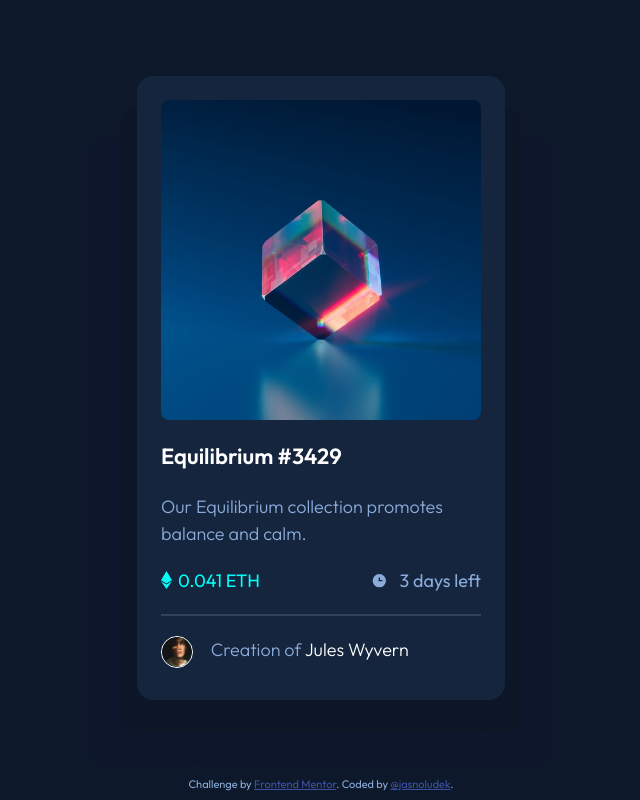
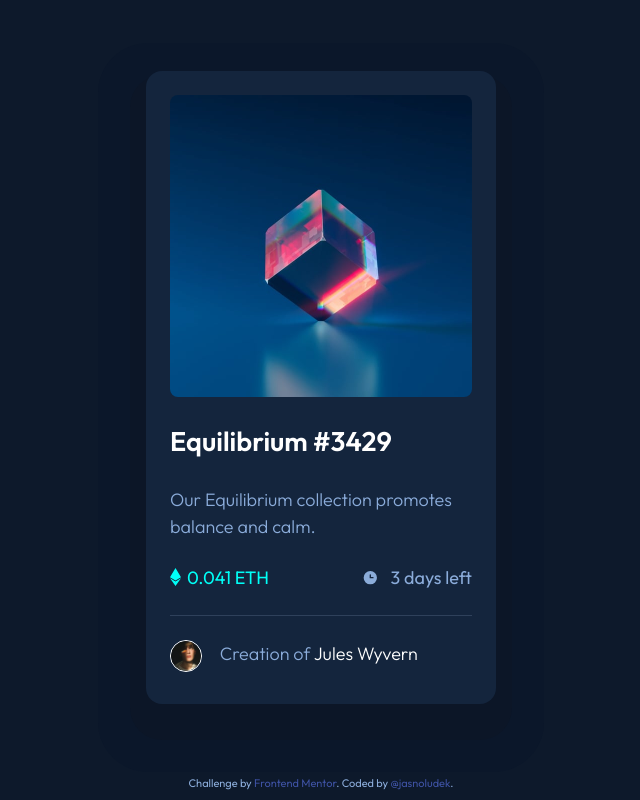
Before and after one commit to jasnoludek/nft-preview-card-component-main, a plain HTML site: page index.html in a window 1280 px wide. Shown: the whole page, without its empty margins (319-959 px from the left). Drawn offline with Linux system fonts and the light colour scheme.

Commit message:
Add anchor tags for interactive elements
This commit modifies html to be more accessible, by adding
anchor tags for all interactive buttons. Max-width is added
to the card container and the media query is removed from css.

```diff
--- a/index.html
+++ b/index.html
@@ -20,13 +20,17 @@
   <article class="card-container">
 
     <div class=img-container>
-      <img class="img-hero" src="images/image-equilibrium.jpg" alt="A colorful glass cube balancing on one of its corners on a shiny blue surface in front of a blue background">
-      <div class="img-overlay">
-        <img class="eye-icon" src="images/icon-view.svg" alt="">
-      </div>
+      <a href="#" target="_blank">
+        <img class="img-hero" src="images/image-equilibrium.jpg" alt="A colorful glass cube balancing on one of its corners on a shiny blue surface in front of a blue background">
+        <div class="img-overlay">
+          <img class="eye-icon" src="images/icon-view.svg" alt="">
+        </div>
+      </a>
     </div>
 
-    <h1>Equilibrium #3429</h1>
+    <a href="#" target="_blank">
+      <h1>Equilibrium #3429</h1>
+    </a>
 
     <p class="desc">Our Equilibrium collection promotes balance and calm.</p>
 
@@ -46,7 +50,7 @@
 
     <div class="creator">
       <img class="avatar" src="images/image-avatar.png" alt="">
-      <p class="creator-attr">Creation of <span>Jules Wyvern</span></p>
+      <p class="creator-attr">Creation of <a class="jules-w" href="#" target="_blank">Jules Wyvern</a></p>
     </div>
 
   </article>
--- a/style.css
+++ b/style.css
@@ -8,6 +8,11 @@
 * {
     margin: 0;
     padding: 0;
+}
+
+a {
+  text-decoration: none;
+  cursor: pointer;
 }
 
 :root {
@@ -45,12 +50,15 @@ body {
 
   .card-container {
     background-color: var(--ncol__bg-card);
+    max-width: 21.875rem;
     margin: 2rem 1rem;
     border-radius: 1rem;
     padding: 1.5rem;
     overflow: hidden;
     display: grid;
     gap: 1.5rem;
+    box-shadow: 0 1.25rem 0 1rem hsl(217, 54%, 10%),
+                0 1.25rem 0 3rem hsl(217, 58%, 10.5%);
   }
 
   .img-container {
@@ -63,7 +71,6 @@ body {
   .img-hero {
     display: block;
     width: 100%;
-    cursor: pointer;
   }
 
   .img-overlay {
@@ -92,7 +99,6 @@ body {
   h1 {
     color: var(--ncol__white);
     font-weight: var(--fw__semi-bold);
-    cursor: pointer;
   }
 
   h1:hover {
@@ -107,6 +113,7 @@ body {
   .det-container {
     display: flex;
     justify-content: space-between;
+    align-items: center;
   }
 
   .eth {
@@ -147,12 +154,11 @@ body {
     border-radius: 50%;
   }
 
-  span {
+  .jules-w {
     color: var(--ncol__white);
-    cursor: pointer;
   }
 
-  span:hover {
+  .jules-w:hover {
     color: var(--pcol__cyan);
   }
 
@@ -164,18 +170,3 @@ body {
 
 .attribution { font-size: 11px; text-align: center; }
 .attribution a { color: hsl(228, 45%, 44%); }
-
-@media (min-width: 48rem) {
-  .card-container {
-    max-width: 23rem;
-    gap: 1.25rem;
-    box-shadow: -1rem 2rem 0 hsl(217, 54%, 10%),
-                 1rem 2rem 0 hsl(217, 54%, 10%),
-                 3rem 4rem 0 hsl(221, 54%, 11%),
-                -3rem 4rem 0 hsl(221, 54%, 11%);
-  }
-
-  h1 {
-    font-size: 1.375rem;
-  }
-}
```
